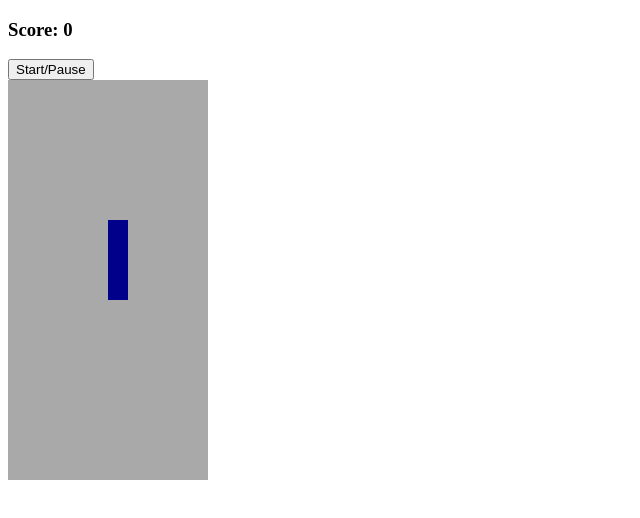
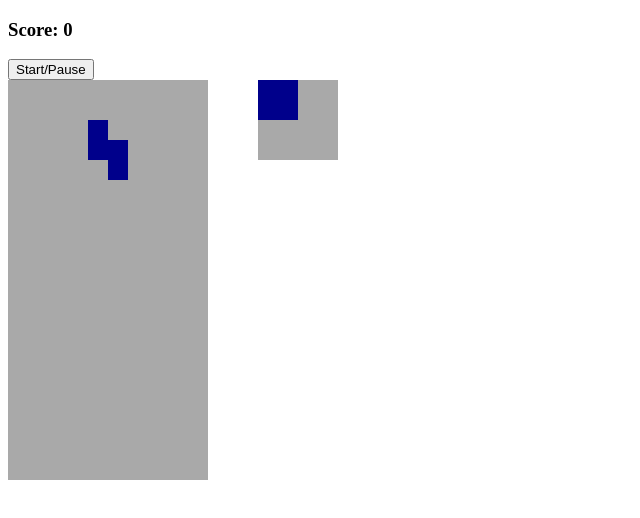
Before and after one commit to eniteCZ/TetrisJS, a plain HTML site: page index.html in a window 1280 px wide. Both pictures are taken after a click on the button "Start/Pause". Shown: the whole page, without its empty margins (0-640 px from the left). Drawn offline with Linux system fonts and the light colour scheme.

Commit message:
Added display and start stop functionality

```diff
--- a/app.js
+++ b/app.js
@@ -2,8 +2,9 @@ document.addEventListener('DOMContentLoaded', ()=>{
     const grid = document.querySelector('.grid');
     let squares = Array.from(document.querySelectorAll('.grid div'));
     const width = 10;
+    let timerID;
     const ScoreDisplay = document.querySelector('#score');
-    const StartBtn = document.querySelector('#start-btn');
+    let StartBtn = document.querySelector('#start-btn');
 
     const lTetr = [
         [1, width+1, width*2+1, 2],
@@ -33,12 +34,31 @@ document.addEventListener('DOMContentLoaded', ()=>{
         [1,width,width+1,width*2+1]
     ];
 
-    const Tetrs = [lTetr,tTetr,sqTetr,iTetr]
+    const zTetr = [
+        [0,width,width+1,width*2+1],
+        [width+1, width+2,width*2,width*2+1],
+        [0,width,width+1,width*2+1],
+        [width+1, width+2,width*2,width*2+1]
+      ];
 
-    let currentPos = 4
-    let currentRot = 0
-    let random = Math.floor(Math.random()*Tetrs.length)
-    let currentTetr = Tetrs[random][currentRot]
+    const Tetrs = [lTetr,tTetr,sqTetr,iTetr,zTetr];
+
+    let currentPos = 4;
+    let currentRot = 0;
+    let random = Math.floor(Math.random()*Tetrs.length);
+    let currentTetr = Tetrs[random][currentRot];
+    const displaySquares = document.querySelectorAll('.minigrid div');
+    const displayWidth = 4;
+    let displayIndex = 0;
+    let nextRandom = 0;
+
+    const upNext = [
+        [1, displayWidth+1, displayWidth*2+1, 2],
+        [1,displayWidth+1,displayWidth*2+1,displayWidth*3+1],
+        [0,1,displayWidth,displayWidth+1],
+        [1,displayWidth,displayWidth+1,displayWidth+2],
+        [0,displayWidth,displayWidth+1,displayWidth*2+1]
+    ];
 
     //draw tetrimino
     function draw(){
@@ -64,10 +84,12 @@ document.addEventListener('DOMContentLoaded', ()=>{
         if(currentTetr.some(index => squares[currentPos + index + width].classList.contains('taken'))) {
             currentTetr.forEach(index => squares[currentPos + index].classList.add('taken'))
 
-            random = Math.floor(Math.random()*Tetrs.length)
+            random = nextRandom
+            nextRandom = Math.floor(Math.random()*Tetrs.length)
             currentTetr = Tetrs[random][currentRot]
             currentPos = 4
             draw()
+            displayShape()
         }
     }
 
@@ -82,12 +104,63 @@ document.addEventListener('DOMContentLoaded', ()=>{
         draw()
     }
 
+    function moveRight(){
+        undraw()
+        let isAtRightEdge = currentTetr.some(index => (currentPos + index) % width === width - 1)
+        if(!isAtRightEdge) currentPos +=1
+        if(currentTetr.some(index => squares[currentPos+index].classList.contains('taken'))){
+            currentPos -=1
+        }
+
+        draw()
+    }
+
+    function rotate() {
+        undraw()
+        currentRot ++
+        if(currentRot === currentTetr.length){
+            currentRot = 0
+        }
+        currentTetr = Tetrs[random][currentRot]
+        draw()
+    }
+
     function control(e){
         if(e.keyCode === 37) {
             moveLeft()
+        } else if (e.keyCode ===38){
+            rotate()
+        } else if (e.keyCode === 39){
+            moveRight()
+        }else if (e.keyCode === 40){
+            moveDown()
         }
     }
 
-    timerID = setInterval(moveDown, 1000);
-    document.addEventListener('keyup', control)
+    function displayShape(){
+        displaySquares.forEach( square =>{
+            square.classList.remove('tetr')
+        })
+        upNext[nextRandom].forEach(index => {
+            displaySquares[displayIndex + index].classList.add('tetr')
+        })
+    }
+
+    //timerID = setInterval(moveDown, 1000);
+
+    StartBtn.addEventListener('click', ()=>{
+        if (timerID){
+            clearInterval(timerID)
+            timerID = null
+        }else{
+            draw()
+            timerID = setInterval(moveDown,1000)
+            nextRandom = Math.floor(Math.random()*Tetrs.length)
+            displayShape()
+        }
+    })
+
+
+
+    document.addEventListener('keyup', control);
 })
--- a/index.html
+++ b/index.html
@@ -13,6 +13,7 @@
         <h3>Score: <span id="score">0</span></h3>
         <button id="start-btn">Start/Pause</button>
         <!--20x10 grid-->
+        <div class="container">
             <div class="grid">
                 <div></div>
                 <div></div>
@@ -225,5 +226,25 @@
                 <div class="taken"></div>
                 <div class="taken"></div>
             </div>
+
+            <div class="minigrid">
+                <div></div>
+                <div></div>
+                <div></div>
+                <div></div>
+                <div></div>
+                <div></div>
+                <div></div>
+                <div></div>
+                <div></div>
+                <div></div>
+                <div></div>
+                <div></div>
+                <div></div>
+                <div></div>
+                <div></div>
+                <div></div>
+            </div>
+        </div>
     </body>
 </html>
--- a/style.css
+++ b/style.css
@@ -13,3 +13,21 @@
 .tetr {
     background-color: darkblue;
 }
+
+.minigrid{
+    margin-left: 50px;
+    width: 80px;
+    height: 80px;
+    display: flex;
+    flex-wrap: wrap;
+    background-color: darkgray;
+}
+
+.minigrid div{
+    width: 20px;
+    height: 20px;
+}
+
+.container {
+    display: flex;
+}
```
Lines whose indentation alone changed are shown as unchanged.
